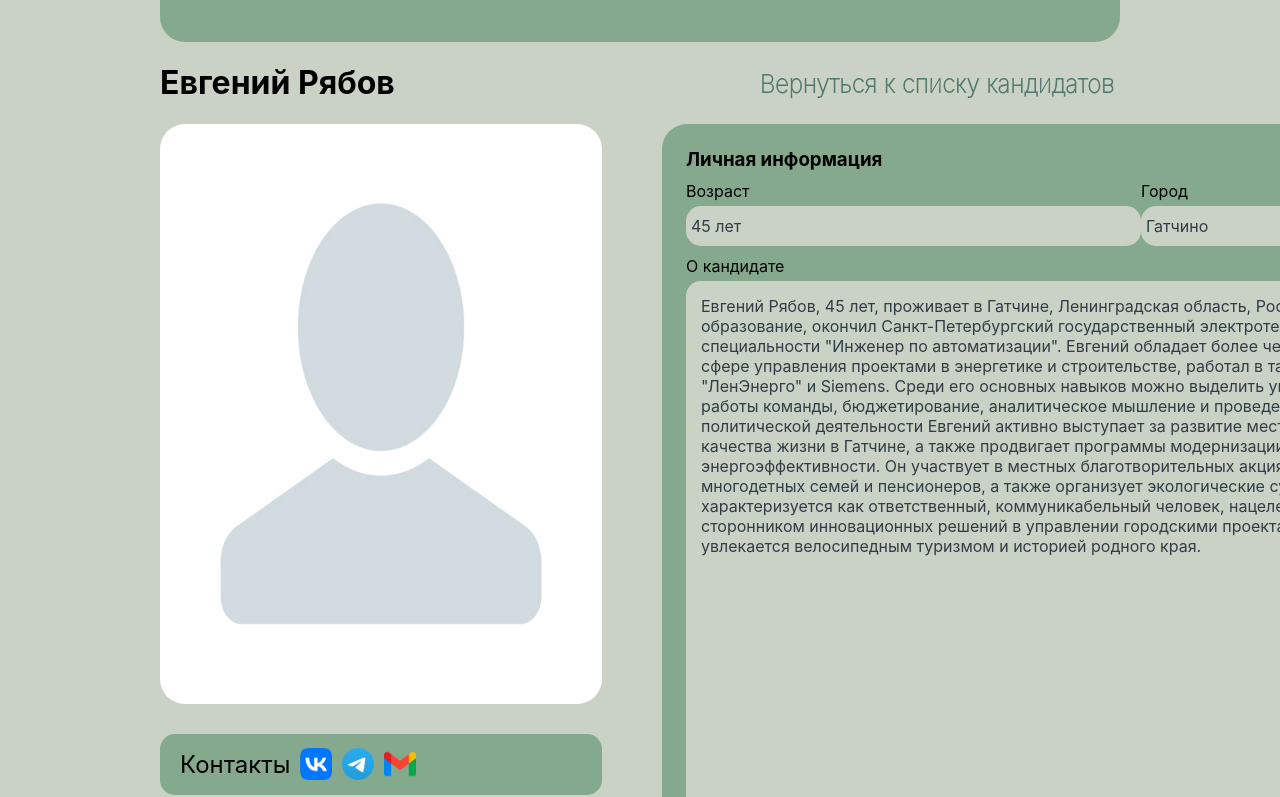
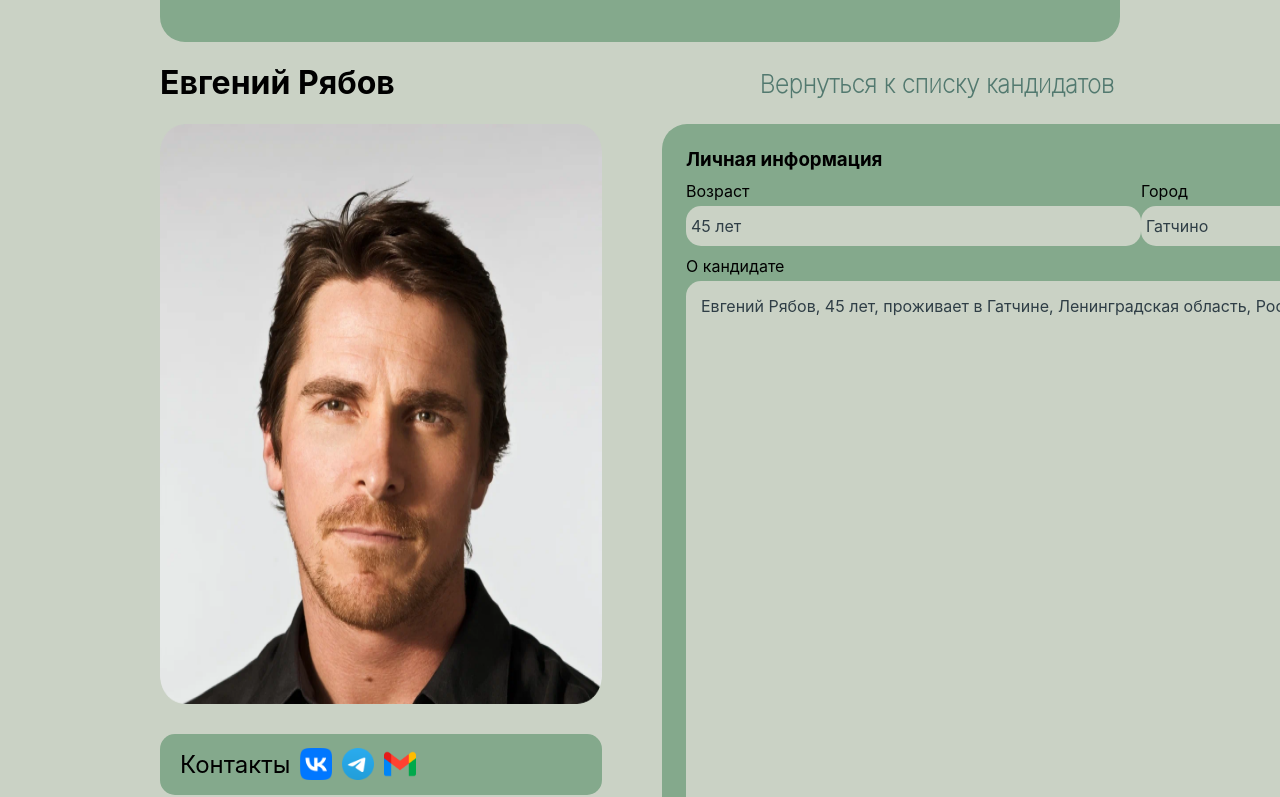
Before and after one commit to itsOleggio/voting-app, a React (Vite) app: page /candidate/1 in a window 1280 px wide. Shown: the part 404-1201 px from the top of the page. Built offline with nearby package versions, Linux system fonts and the light colour scheme; the HTML template or start-up script is replaced by a standard one.

Commit message:
CandidatesPage with Photo

```diff
--- a/src/constant/candidates.json
+++ b/src/constant/candidates.json
@@ -4,13 +4,15 @@
     "name": "Евгений Рябов",
     "city": "Гатчино",
     "age": 45,
-    "description": "Евгений Рябов, 45 лет, проживает в Гатчине, Ленинградская область, Россия. Он имеет высшее техническое образование, окончил Санкт-Петербургский государственный электротехнический университет (ЛЭТИ) по специальности \"Инженер по автоматизации\". Евгений обладает более чем двадцатилетним опытом работы в сфере управления проектами в энергетике и строительстве, работал в таких крупных компаниях, как \"ЛенЭнерго\" и Siemens. \n\nСреди его основных навыков можно выделить управление проектами, координацию работы команды, бюджетирование, аналитическое мышление и проведение переговоров. В своей политической деятельности Евгений активно выступает за развитие местной инфраструктуры и улучшение качества жизни в Гатчине, а также продвигает программы модернизации городского транспорта и улучшения энергоэффективности. \n\nОн участвует в местных благотворительных акциях, направленных на поддержку многодетных семей и пенсионеров, а также организует экологические субботники. Лично Евгений характеризуется как ответственный, коммуникабельный человек, нацеленный на результат и являющийся сторонником инновационных решений в управлении городскими проектами. В свободное время он увлекается велосипедным туризмом и историей родного края."
+    "description": "Евгений Рябов, 45 лет, проживает в Гатчине, Ленинградская область, Россия. ...",
+    "photo": "/src/constant/Photo_Candidates/ryabov.png"
   },
   {
     "candidateId": 2,
     "name": "Седьмо Илья",
     "city": "Ухта",
     "age": 37,
-    "description": "Илья Седьмо - специалист в области IT с 15-летним опытом."
+    "description": "Илья Седьмо - специалист в области IT с 15-летним опытом.",
+    "photo": "/src/constant/Photo_Candidates/sedmo.png"
   }
 ]
--- a/src/pages/Candidate/Candidate.tsx
+++ b/src/pages/Candidate/Candidate.tsx
@@ -1,5 +1,5 @@
 import style from './Candidate.module.css';
-import { useNavigate, useParams } from 'react-router-dom';
+import {useNavigate, useParams} from 'react-router-dom';
 import candidatesData from "../../constant/candidates.json";
 // @ts-expect-error
 import {Header, Footer, CardPattern} from "../../components";
@@ -15,15 +15,16 @@ import pdf_img from "../../assets/PDF.png";
 
 export const Candidate = () => {
 
-    const { candidateId } = useParams<{ candidateId: string }>();
+    const {candidateId} = useParams<{ candidateId: string }>();
     const navigate = useNavigate();
 
     const candidate = candidatesData.find(c => c.candidateId === Number(candidateId));
 
+
     if (!candidate) {
         return (
             <>
-                <Header />
+                <Header/>
                 <div className={style.no_candedate}>
                     <h2>Кандидат не найден!</h2>
                     <button className={style.back_button} onClick={() => navigate(-1)}>Вернуться к списку кандидатов
@@ -37,7 +38,7 @@ export const Candidate = () => {
     return (
         <>
             <Header/>
-            <VoitingHeader />
+            <VoitingHeader/>
             <div className={style.candidate_area}>
                 <div className={style.name_and_but_area}>
                     <h1>{candidate.name}</h1>
@@ -46,7 +47,11 @@ export const Candidate = () => {
                 </div>
                 <div className={style.candidate_block}>
                     <div className={style.candidate_photo_area}>
-                        <img src={no_photo} alt="" className={style.candidate_photo}/>
+                        <img
+                            src={candidate.photo || no_photo}
+                            alt={`${candidate.name}`}
+                            className={style.candidate_photo}
+                        />
                         <div className={style.constst}>
                             <span>Контакты</span>
                             <img src={vk_img} alt="" className={style.conststImg}/>
--- a/src/pages/Voting/VoitingComponents/CandidateCard/CandidateCard.tsx
+++ b/src/pages/Voting/VoitingComponents/CandidateCard/CandidateCard.tsx
@@ -7,9 +7,10 @@ interface CandidateCardProps {
     name: string;
     city: string;
     age: number;
+    photo?: string;
 }
 
-export const CandidateCard = ({ candidateId, name, city, age }: CandidateCardProps) => {
+export const CandidateCard = ({ candidateId, name, city, age, photo}: CandidateCardProps) => {
     const navigate = useNavigate();
 
     const handleDetailsClick = () => {
@@ -18,7 +19,7 @@ export const CandidateCard = ({ candidateId, name, city, age }: CandidateCardPro
 
     return (
         <div className={style.candidate_card} onClick={handleDetailsClick}>
-            <img src={no_photo} alt="" className={style.candidate_photo} />
+            <img src={photo || no_photo} alt="" className={style.candidate_photo} />
             <h3 className={style.candidate_name}>{name}</h3>
             <div className={style.candidate_text}>
                 <span>{city} </span>
--- a/src/pages/Voting/Voting.tsx
+++ b/src/pages/Voting/Voting.tsx
@@ -32,6 +32,7 @@ export const Voting = () => {
                             name={candidate.name}
                             city={candidate.city}
                             age={candidate.age}
+                            photo={candidate.photo}
                         />
                     ))}
                 </div>
```
Also changed, not shown: src/constant/Photo_Candidates/ryabov.png (renamed from src/constant/Photo_Candidates/1.png), src/constant/Photo_Candidates/sedmo.png (renamed from src/constant/Photo_Candidates/2.png).
